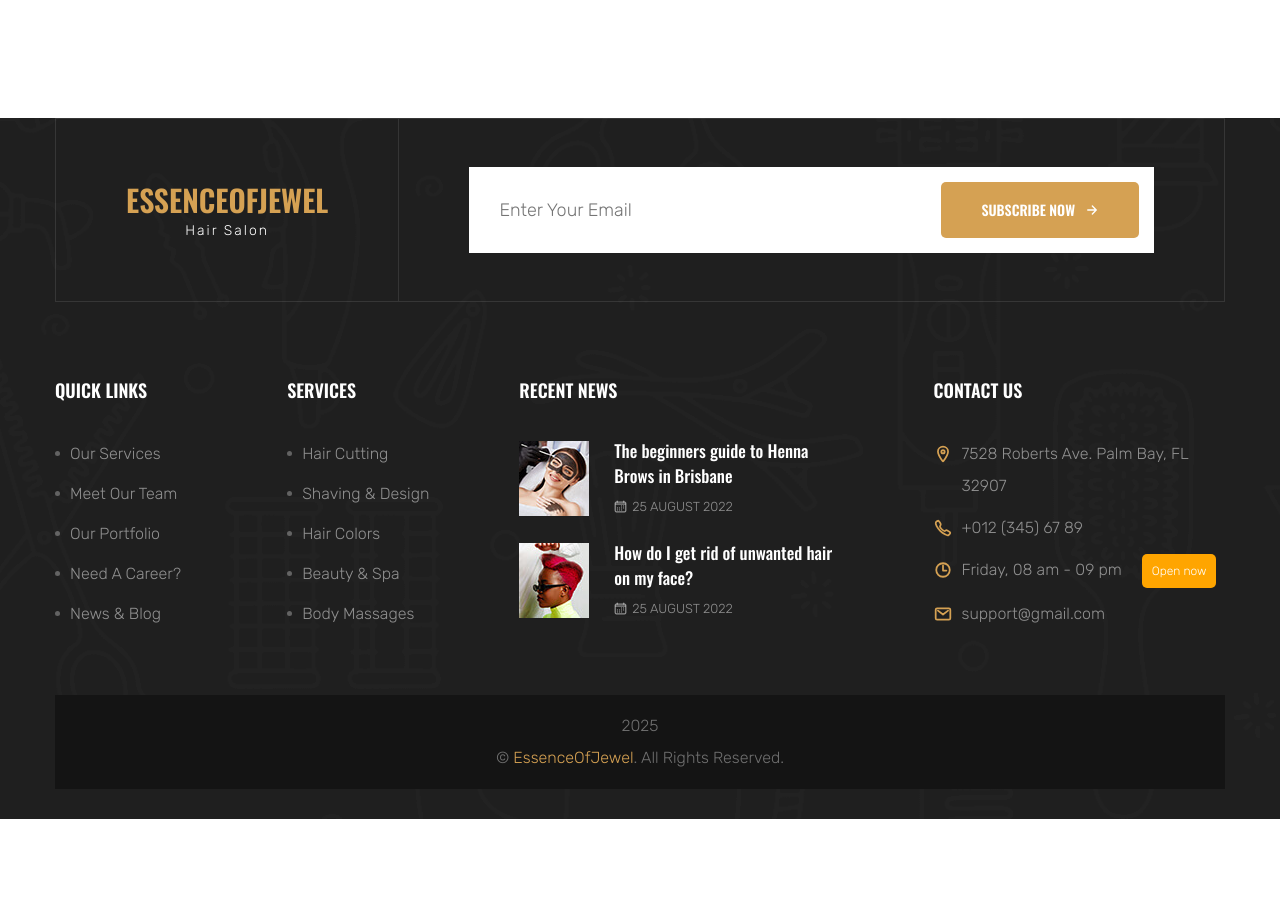
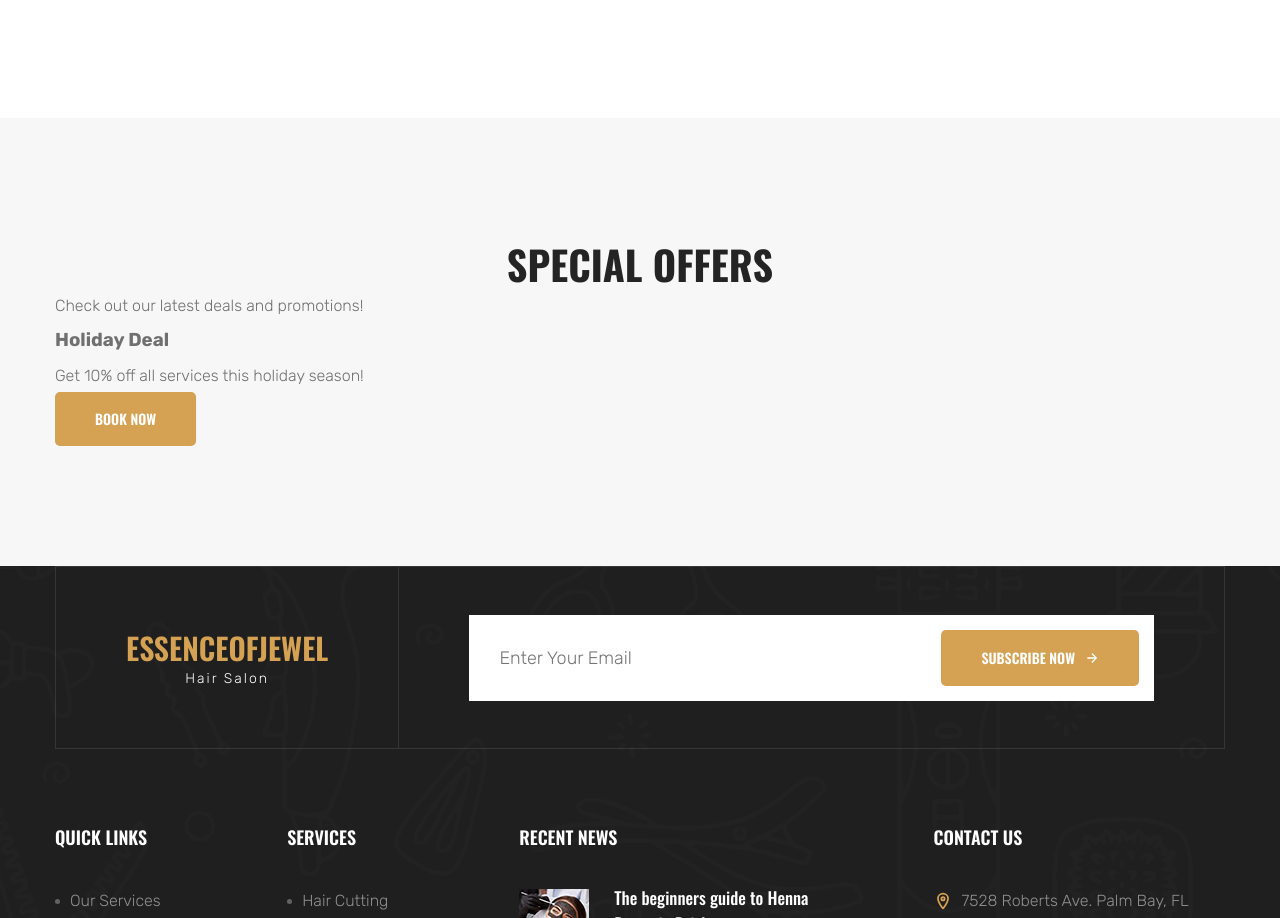
Before and after one commit to samuelajalode/barberwebsiteapp, a website: page index.html in a window 1280 px wide. Shown: the part 6004-6922 px from the top of the page. Before the commit the page ends 6823 px from the top, so only its background shows below. Drawn offline with nearby package versions, Linux system fonts and the light colour scheme.

Commit message:
addednewfeaturespcloffrs

```diff
--- a/assets/css/style.css
+++ b/assets/css/style.css
@@ -1421,5 +1421,18 @@ a.contact-link:is(:hover, :focus) { color: var(--white); }
   }
 }
 
+.special-offers {
+  padding: 40-x 20px;
+  background-color: #f7f7f7;
+}
+
+.offer-card {
+  background: white;
+  padding: 20px;
+  border-radius: 10px;
+  box-shadow: 0 0 10px rgba(0,0,0,0.1);
+  margin: 20px;
+}
+
 
 }
--- a/index.html
+++ b/index.html
@@ -868,6 +868,22 @@ Our skilled barbers will work with you to create a look that reflects your perso
         </div>
       </section>
 
+      <section class="section special-offers" id="special-offers" arial-label="special-offers">
+        <div class="container">
+          <h2 class="h2 section-title text-center"> Special Offers</h2>
+          <p>Check out our latest deals and promotions!</p>
+          <div class="grid-list">
+            <!-- Example offer-->
+             <div>
+              <h3> Holiday Deal</h3>
+              <p>Get 10% off all services this holiday season!</p>
+              <button class="btn"> Book Now </button>
+             </div>
+             <!-- Add more offers as needed-->
+          </div>
+        </div>
+      </section>
+
     </article>
   </main>
 
```
